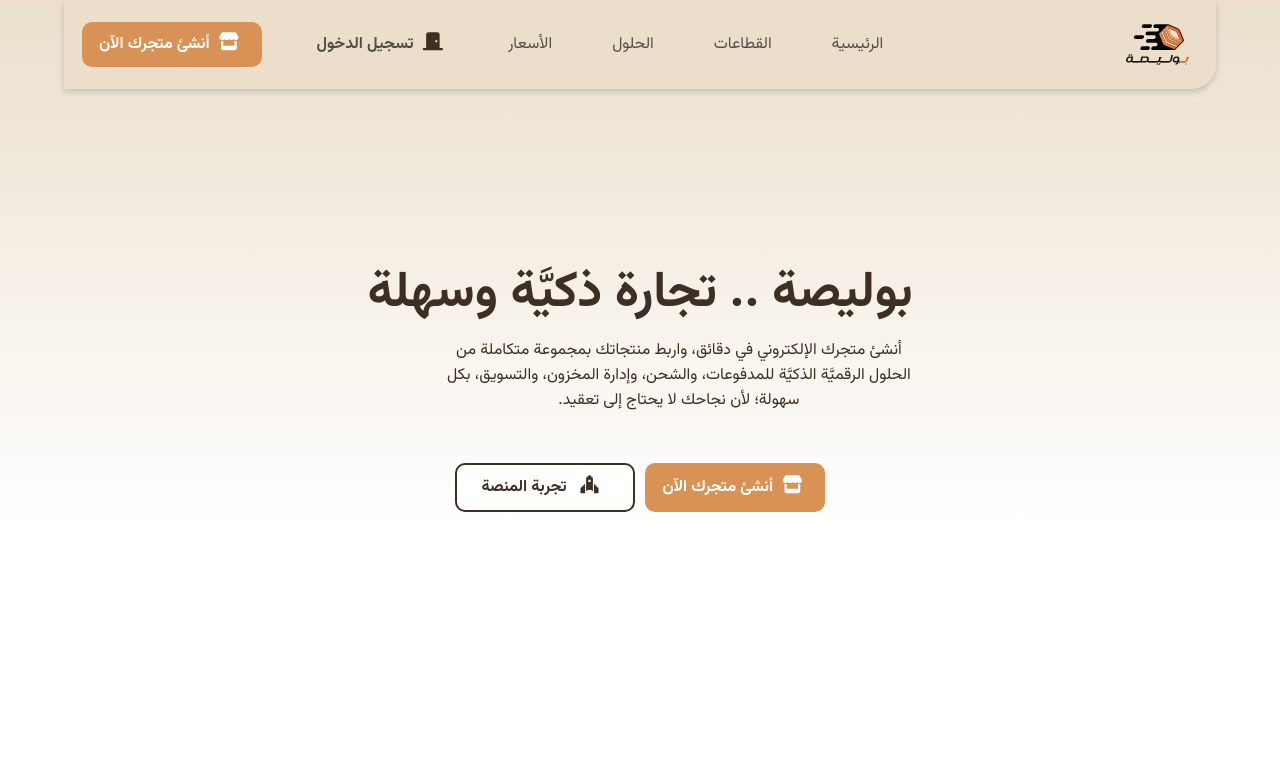
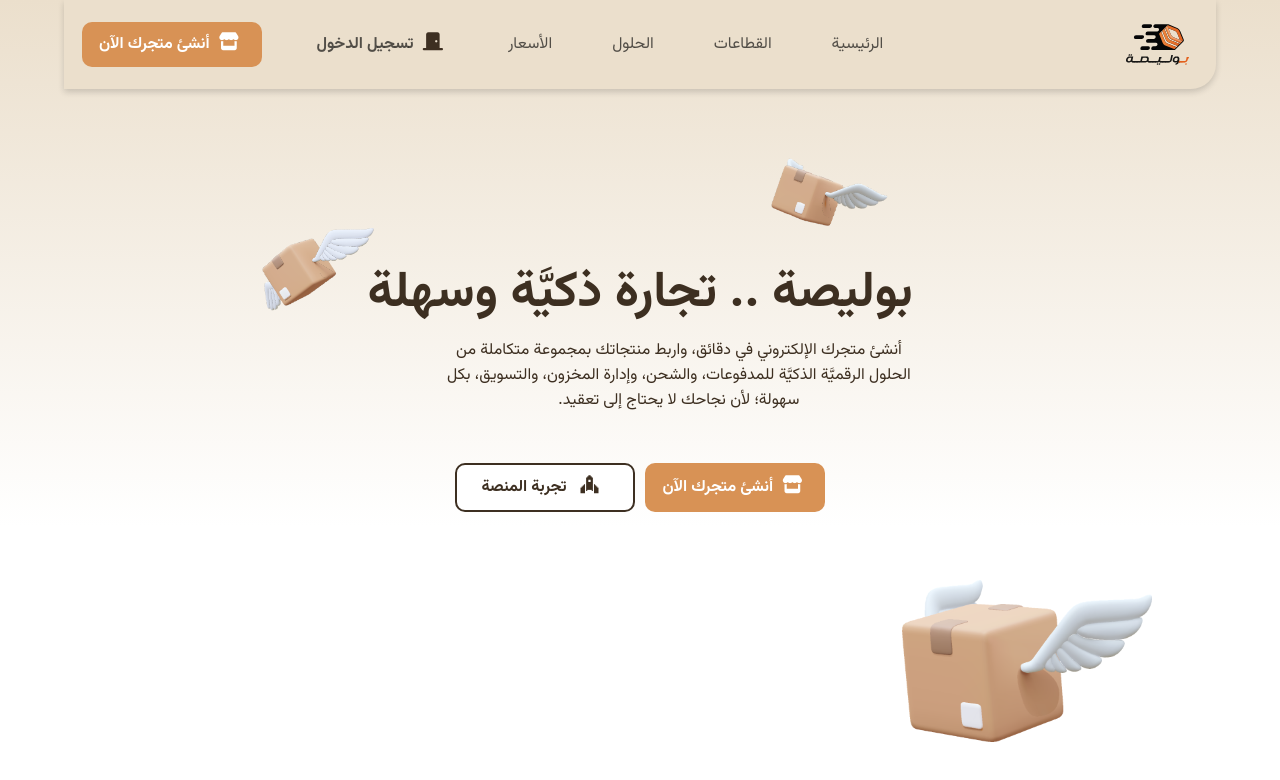
Before and after one commit to tariq7299/BolesaLandingPage, a website: page src/index.html in a window 1280 px wide. Drawn offline with Linux system fonts and the light colour scheme.

Commit message:
- Added the floating boxes to hero section

```diff
--- a/src/index.html
+++ b/src/index.html
@@ -98,6 +98,24 @@
 
     <main>
       <section class="hero-section">
+        <img
+          src="./assets/box-1.png"
+          alt="box"
+          class="hero-section--floating-box-1 floating-box"
+        />
+
+        <img
+          src="./assets/box-2.png"
+          alt="box"
+          class="hero-section--floating-box-2 floating-box"
+        />
+
+        <img
+          src="./assets/box-3.png"
+          alt="box"
+          class="hero-section--floating-box-3 floating-box"
+        />
+
         <div class="hero-section__text">
           <h1 class="hero-section__title">بوليصة .. تجارة ذكيَّة وسهلة</h1>
           <p class="hero-section__paragraph">
--- a/src/styles/scss/pages/_home.scss
+++ b/src/styles/scss/pages/_home.scss
@@ -4,9 +4,37 @@
   justify-content: center;
   align-items: center;
   flex-flow: column nowrap;
+  position: relative;
+
+  .floating-box {
+    position: absolute;
+  }
+
+  .hero-section--floating-box-1 {
+    top: 30%;
+    left: 60%;
+    width: 120px;
+    z-index: 9998;
+  }
+  .hero-section--floating-box-2 {
+    top: 40%;
+    left: 20%;
+    width: 120px;
+    z-index: 9998;
+  }
+  .hero-section--floating-box-3 {
+    top: 110%;
+    right: 10%;
+    width: 250px;
+    z-index: 9998;
+  }
+
+  // background: url("./../../../assets/hero-bg-pattern.png");
+  // background-repeat: repeat;
   background: linear-gradient(to bottom, var(--bg-color-1), #ffffff);
 
   .hero-section__text {
+    z-index: 9999;
     padding: var(--space-xl) 0;
     .hero-section__title {
       margin-top: var(--space-xxl);
@@ -29,6 +57,7 @@
   }
 
   .hero-section__action-buttons {
+    z-index: 9999;
     display: flex;
     flex-flow: row nowrap;
     gap: 1rem;
```
Also changed, not shown: src/assets/box-1.png (added), src/assets/box-2.png (added), src/assets/box-3.png (added), src/assets/hero-bg-pattern-x2.png (added), src/assets/hero-bg-pattern.png (added), src/styles/css/main.css, 4 other files.
